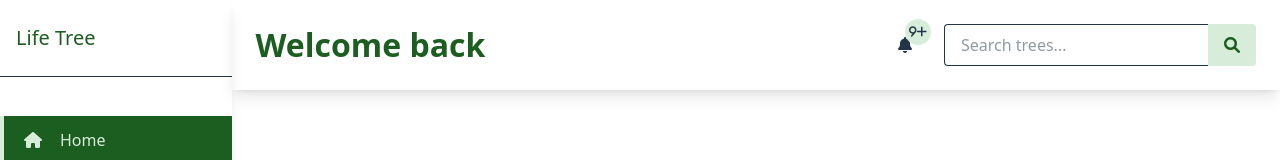
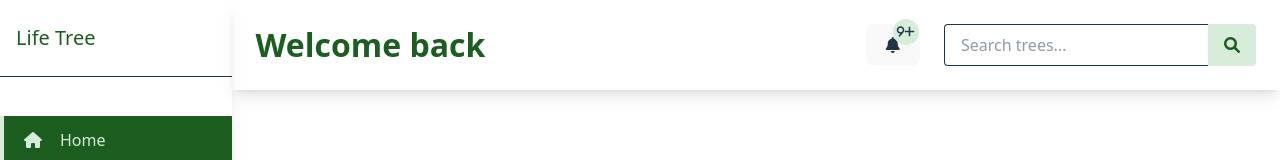
Before and after one commit to LUCHER4321/CPT-Frontend, a React (Vite) app: page /account in a window 1280 px wide. Shown: the top 160 px of the page. Built offline with nearby package versions, Linux system fonts and the light colour scheme; no server answers.

Commit message:
Update Notifications.tsx

```diff
--- a/src/components/dashboard/Notifications.tsx
+++ b/src/components/dashboard/Notifications.tsx
@@ -1,17 +1,24 @@
 interface NotificationsProps {
     className?: string;
     count?: number;
+    children?: any;
+    active?: boolean;
+    setActive?: (b: boolean) => void;
 }
 
 export const Notifications = ({
     className,
-    count
+    count,
+    children,
+    active,
+    setActive
 }: NotificationsProps) => {
     return (
-        <div className={className}>
+        <button className={className} onClick={() => setActive?.(!active)}>
             <i className="fas fa-bell relative">
                 {count ? <span className="absolute left-1/2 bottom-1/2 dark:bg-[#1B5E20] bg-[#D8EDD9] aspect-square min-w-6.5 rounded-full flex items-center justify-center text-xs p-1">{count > 9 ? "9+" : count}</span> : <></>}
+                {active && children}
             </i>
-        </div>
+        </button>
     )
 };
```
